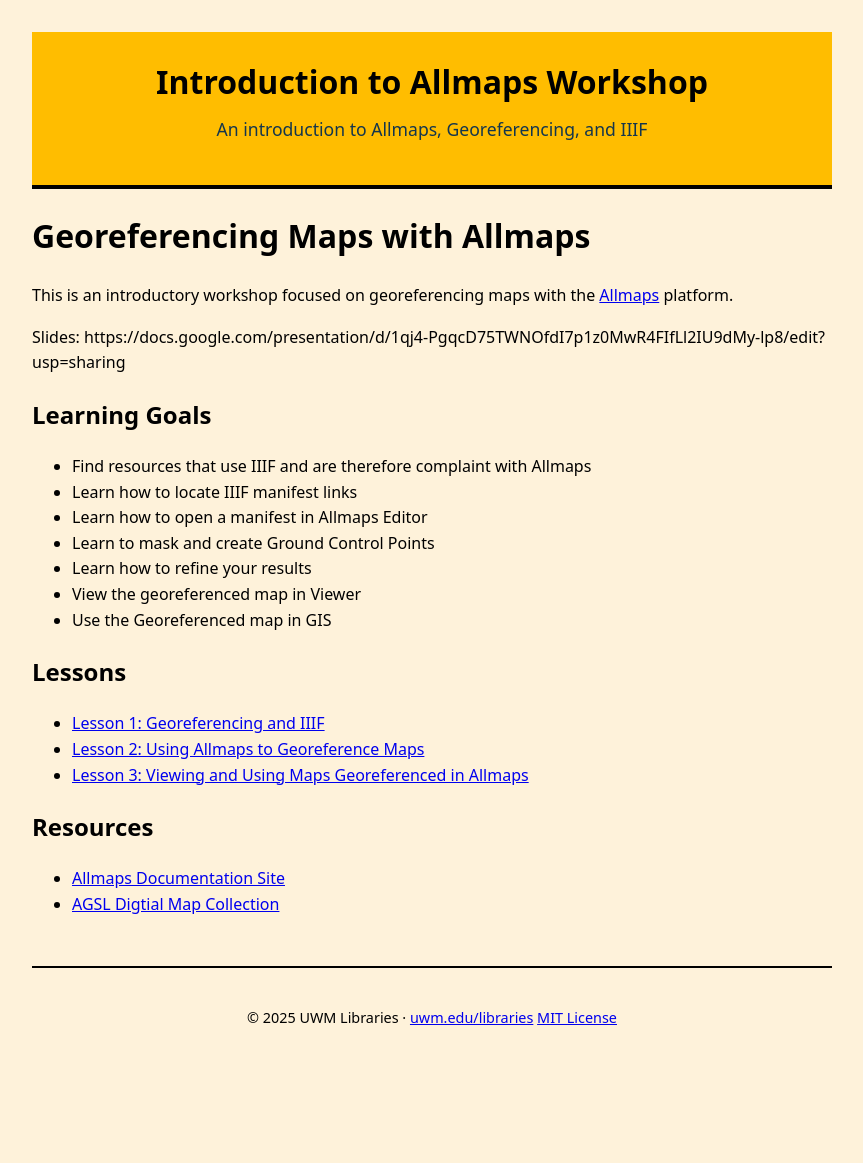
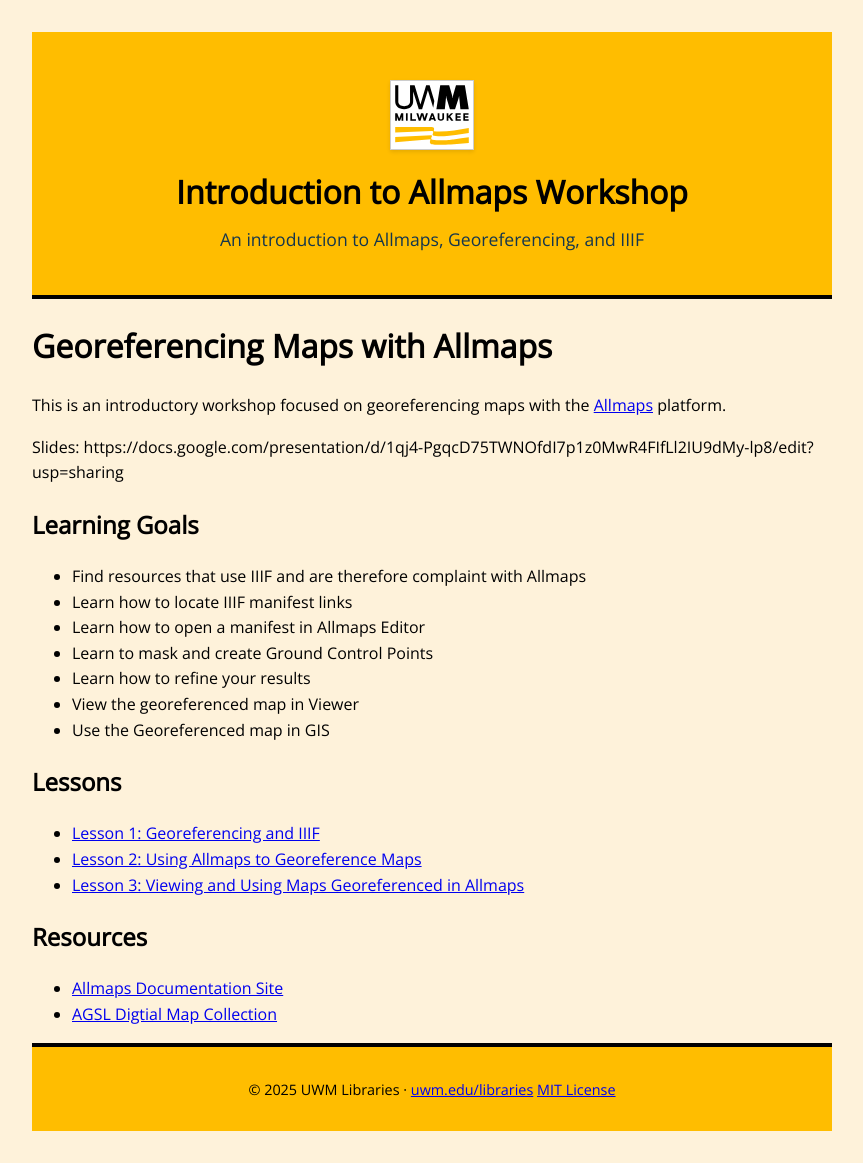
Before and after one commit to UWM-Libraries/allmaps-intro-workshop, a Jekyll site: the page built from index.md, in a window 1280 px wide. Shown: the whole page, without its empty margins (208-1071 px from the left). Built offline with Jekyll 4.4.1, drawn with Linux system fonts in a browser that asks for light colours; before the commit the page ends 1099 px from its top, so only the background shows below that.

Commit message:
branding

```diff
--- a/_layouts/default.html
+++ b/_layouts/default.html
@@ -4,10 +4,12 @@
     <meta charset="UTF-8">
     <title>{{ page.title | default: site.title }}</title>
     <meta name="viewport" content="width=device-width, initial-scale=1" />
+    <link href="https://fonts.googleapis.com/css2?family=Open+Sans&display=swap" rel="stylesheet">
     <link rel="stylesheet" href="{{ '/assets/css/custom.css' | relative_url }}">
   </head>
   <body>
     <header class="site-header">
+      <img src="{{ 'images/UWM Primary Logomark_Full Color on Light.svg' | relative_url }}" alt="University of Wisconsin–Milwaukee logo" class="uwm-logo">
       <h1>{{ site.title }}</h1>
       <p class="tagline">{{ site.description }}</p>
     </header>
--- a/assets/css/custom.css
+++ b/assets/css/custom.css
@@ -66,17 +66,17 @@
 
 /* Footer */
 .site-footer {
-  margin-top: 3rem;
-  padding: 1.5rem 2rem;
+  background-color: #ffbd00;
+  color: #000;
+  padding: 1rem 2rem;
+  text-align: center;
   font-size: 0.9rem;
-  text-align: center;
-  color: #000;
-  border-top: 2px solid #000;
-  background-color: #FEF2DA;
+  border-top: 4px solid #000;
 }
 
 .site-footer a {
   color: #0000EE;
+  text-decoration: underline;
 }
 
 /* Responsive images */
@@ -90,3 +90,12 @@
   background-color: #fff;
   box-shadow: 0 2px 4px rgba(0, 0, 0, 0.1);
 }
+
+.uwm-logo {
+  max-height: 60px;
+  margin-bottom: 1rem;
+}
+
+body {
+  font-family: 'Open Sans', system-ui, sans-serif;
+}
```
Also changed, not shown: images/UWM Primary Logomark_Full Color on Light.svg (added).
